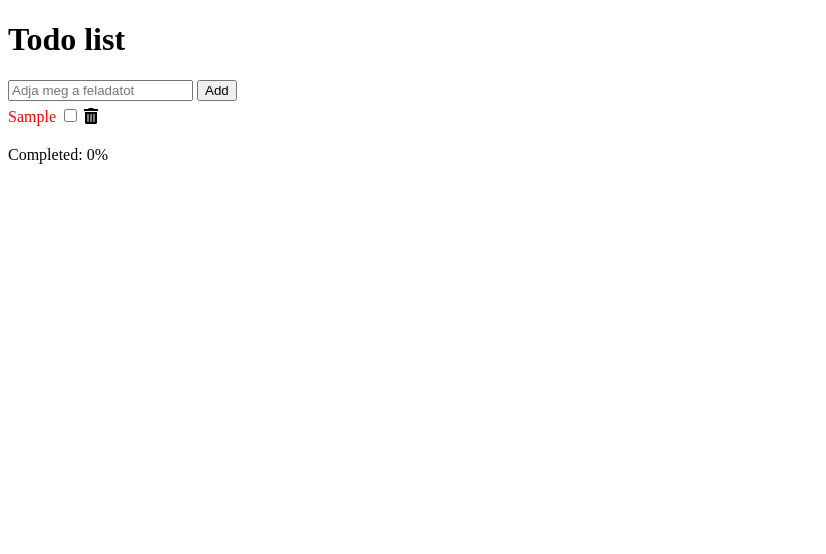
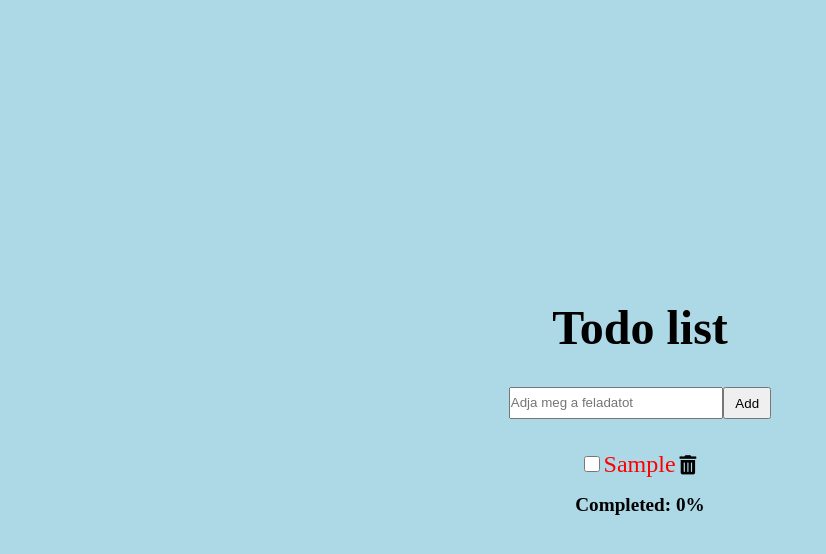
Before and after one commit to zsoltadam92/todo-list, a plain HTML site: page index.html in a window 1280 px wide. Both pictures are taken after typing "Sample" into the empty fields and a click on the button "Add". Shown: the whole page, without its empty margins (0-826 px from the left). Drawn offline with Linux system fonts and the light colour scheme.

Commit message:
todo list with styles

```diff
--- a/calculator.js
+++ b/calculator.js
@@ -1,4 +1,4 @@
-export const calculateCompleted =  todos =>  todos.filter(todo => todo.isComplete).length / todos.length
+export const calculateCompleted =  todos =>  todos.filter(todo => todo.isComplete).length / todos.length *100
 
 
 // random id létrehozása
--- a/index.html
+++ b/index.html
@@ -9,16 +9,19 @@
   <title>Todo list</title>
 </head>
 <body>
+  <div class="container">
     <h1>Todo list</h1>
-  <div class="container">
+    <div class="new-item">
       <input type="text" class="todo-write" placeholder="Adja meg a feladatot">
       <button class="add-button">Add</button>
+    </div>
     <div class="todos-container"></div>
-  </div>
     <div id="calculator">
       <span id="calculator-title">Completed: </span>
       <span id="calculator-percent"></span>
     </div>
+  </div>
+
 
   <script src="./index.js" type="module"></script>
 </body>
--- a/style.css
+++ b/style.css
@@ -1,9 +1,72 @@
+* {
+  margin: 0;
+  padding: 0;
+  box-sizing: border-box;
+}
+
+body {
+  height: 100vh;
+  display: flex;
+  justify-content: center;
+  background-color: lightblue;
+}
+
 .container {
-  margin: 20px 0;
+  display: flex;
+  flex-direction: column;
+  align-items: center;
+  justify-content: center;
+  width: 40vw;
+}
+
+h1 {
+  font-size: 3rem;
+  margin: 1rem;
+}
+
+.new-item {
+  width: 90%;
+  display: flex;
+  align-items: center;
+  justify-content: center;
+  padding: 1rem;
+}
+
+.todo-write {
+  height: 2rem;
+  line-height: 2rem;
+  width: 50%;
+}
+
+@media screen and (max-width: 992px) {
+  .container {
+    width: 100vw;
+  }
+  .todo-write {
+    width: 90%;
+  }
+}
+
+.add-button {
+  height: 2rem;
+  width: 3rem;
 }
 
 .todo-box {
-  margin: 5px 0;
+  margin: 1rem 0;
+}
+
+.list-item {
+  font-size: 1.5rem;
+}
+
+input[type="checkbox"] {
+  width: 1rem;
+  height: 1rem;
+}
+
+.delete-button {
+  font-size: 1.2rem;
 }
 
 .complete {
@@ -13,3 +76,9 @@
 .incomplete {
   color: red;
 }
+
+#calculator-title,
+#calculator-percent {
+  font-weight: 700;
+  font-size: 1.2rem;
+}
--- a/todos.js
+++ b/todos.js
@@ -24,30 +24,22 @@ const todos = [
 
 
 export const initTodos = () => {
-  renderTodos();
+  displayTodos();
 
   addListItem();
 
   updateProgress()
 };
 
-
-const updateProgress = () => {
-  document.querySelector('#calculator-percent').textContent = `${Math.round(calculateCompleted(todos) *100)}%`
-  if(todos.length === 0) {
-    document.querySelector('#calculator-percent').textContent = `0%`
-  }
-}
-
-const renderTodos = () => {
+const displayTodos = () => {
   const containerTodos = document.querySelector('.todos-container')
   containerTodos.innerHTML = "";
 
   todos.forEach(todo => {
     containerTodos.innerHTML += `
     <div class="todo-box">
-    <span class="${todo.isComplete ? 'complete' : ' incomplete'}">${todo.name}</span>
       <input type="checkbox" ${todo.isComplete ? 'checked' : ''}>
+      <span class="${todo.isComplete ? 'complete' : ' incomplete'} list-item">${todo.name}</span>
       <i class="fas fa-trash-alt delete-button" data-todoid="${todo.id}"></i>
     </div>
     `
@@ -55,7 +47,51 @@ const renderTodos = () => {
 
   checkboxEvents()
 
-  //listaelem törlése
+  deleteListItem()
+}
+
+
+//új elem hozzáadása
+const addListItem = () => {
+  document.querySelector('.add-button').addEventListener('click', () => {
+    const todoWrite = document.querySelector('.todo-write')
+    let name = todoWrite.value
+    let isComplete = false
+
+    todos.push({
+      id: uuidv4(),
+      name: name,
+      isComplete: isComplete
+    })
+
+    updateProgress()
+    displayTodos()
+    todoWrite.value = ""
+  })
+}
+
+// checkbox események
+const checkboxEvents = () => {
+  const checkboxes = document.querySelectorAll('input[type=checkbox]');
+  checkboxes.forEach((checkbox,index) => {
+    checkbox.addEventListener('click', () => {
+      todos[index].isComplete = checkbox.checked
+      updateProgress()
+      displayTodos()
+    })
+  });
+}
+
+//calculator
+const updateProgress = () => {
+  document.querySelector('#calculator-percent').textContent = `${Math.round(calculateCompleted(todos))}%`
+  if(todos.length === 0) {
+    document.querySelector('#calculator-percent').textContent = `0%`
+  }
+}
+
+//listaelem törlése
+const deleteListItem = () =>{
   let deleteButtons = document.querySelectorAll('.delete-button')
   deleteButtons.forEach(deleteButton => {
       deleteButton.addEventListener('click', (e) => {
@@ -72,37 +108,7 @@ const renderTodos = () => {
       todos.splice(foundIndex, 1)
 
       updateProgress()
-      renderTodos()
+      displayTodos()
     })
   })
 }
-
-// checkbox események
-const checkboxEvents = () => {
-  const checkboxes = document.querySelectorAll('input[type=checkbox]');
-  checkboxes.forEach((checkbox,index) => {
-    checkbox.addEventListener('click', () => {
-      todos[index].isComplete = checkbox.checked
-      updateProgress()
-      renderTodos()
-    })
-  });
-}
-
-const addListItem = () => {
-  document.querySelector('.add-button').addEventListener('click', () => {
-    const todoWrite = document.querySelector('.todo-write')
-    let name = todoWrite.value
-    let isComplete = false
-
-    todos.push({
-      id: uuidv4(),
-      name: name,
-      isComplete: isComplete
-    })
-
-    updateProgress()
-    renderTodos()
-    todoWrite.value = ""
-  })
-}
```
Lines whose indentation alone changed are shown as unchanged.
